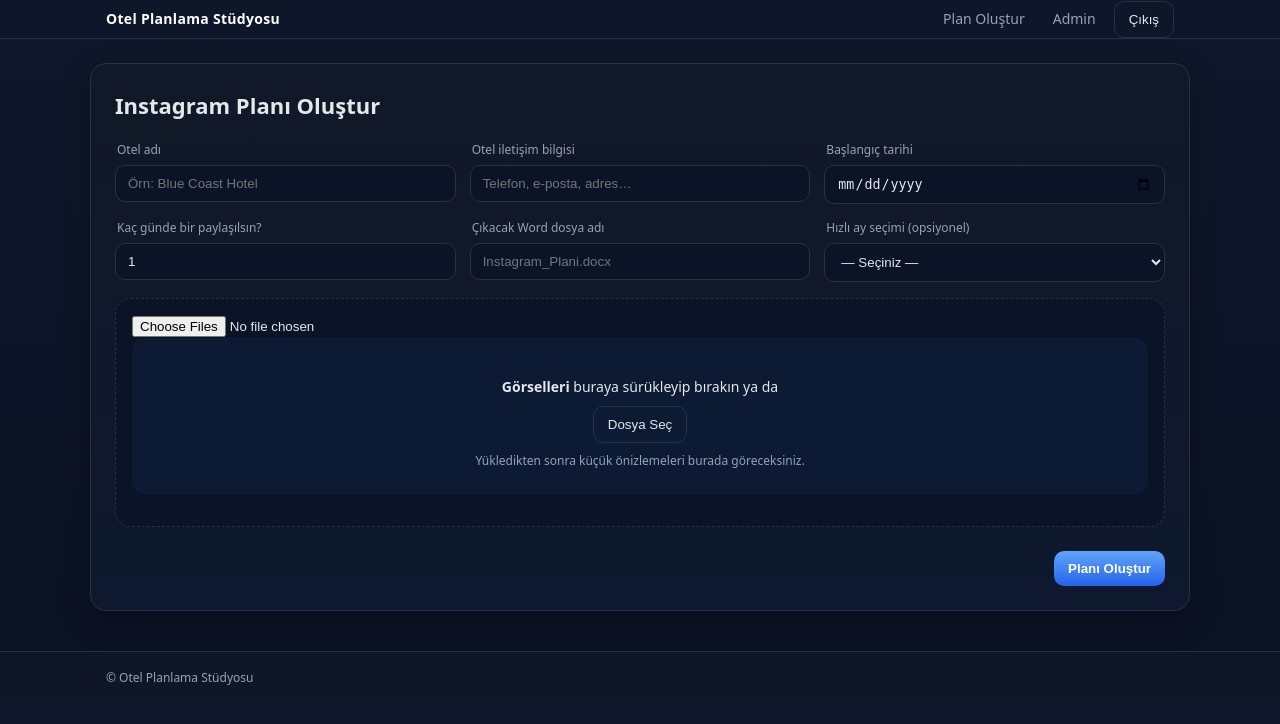
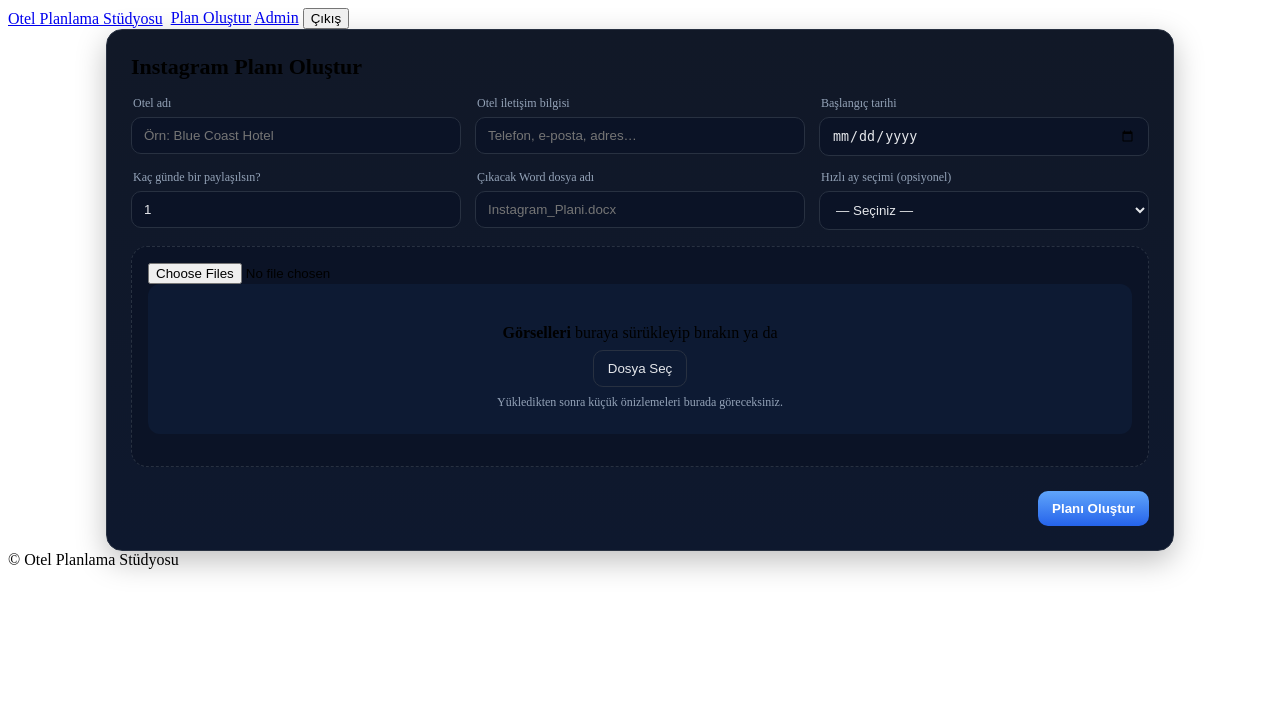
Before and after one commit to GrafikOtelCM/render-gemini-docx, a FastAPI app: page /plan in a window 1280 px wide. Shown: the top 724 px of the page. Run offline with FastAPI, Linux system fonts and the light colour scheme; the visitor is signed in with stand-in values (Sample User, id 1).

Commit message:
Update base.html

```diff
--- a/templates/base.html
+++ b/templates/base.html
@@ -3,38 +3,29 @@
 <head>
   <meta charset="utf-8" />
   <meta name="viewport" content="width=device-width, initial-scale=1" />
-  <title>{{ app_name or "Otel Planlama Stüdyosu" }}</title>
-  <link rel="stylesheet" href="/static/css/app.css">
-  <script defer src="/static/js/app.js"></script>
+  <title>{{ app_name }}</title>
+  <link rel="stylesheet" href="/static/css/app.css" />
 </head>
-<body class="app-body">
-  <header class="app-header">
-    <div class="container flex between center">
-      <div class="brand">
-        <a href="/plan" class="brand-link">{{ app_name or "Otel Planlama Stüdyosu" }}</a>
-      </div>
-      <nav class="nav">
-        <a class="nav-link" href="/plan">Plan Oluştur</a>
-        <a class="nav-link" href="/admin">Admin</a>
-        {% if request and request.session and request.session.get('user') %}
-        <form method="post" action="/logout" class="inline">
-          <button class="btn ghost">Çıkış</button>
-        </form>
-        {% else %}
-        <a class="btn ghost" href="/login">Giriş</a>
-        {% endif %}
-      </nav>
-    </div>
+<body class="bg">
+  <header class="nav">
+    <a class="brand" href="/plan">Otel Planlama Stüdyosu</a>
+    <nav class="links">
+      <a href="/plan">Plan Oluştur</a>
+      <a href="/admin">Admin</a>
+      {% if request.session.get("user") %}
+      <form method="post" action="/logout" style="display:inline;">
+        <input type="hidden" name="csrf_token" value="{{ request.session.get('csrf_token') }}">
+        <button class="btn-out" type="submit">Çıkış</button>
+      </form>
+      {% endif %}
+    </nav>
   </header>
 
-  <main class="container page">
+  <main class="container">
     {% block content %}{% endblock %}
   </main>
 
-  <footer class="app-footer">
-    <div class="container small">
-      <span>© {{ (now() if now else '') or '' }} {{ app_name or "Otel Planlama Stüdyosu" }}</span>
-    </div>
-  </footer>
+  <footer class="footer">© {{ now().year if now else '' }} {{ app_name }}</footer>
+  <script src="/static/js/app.js" defer></script>
 </body>
 </html>
```
